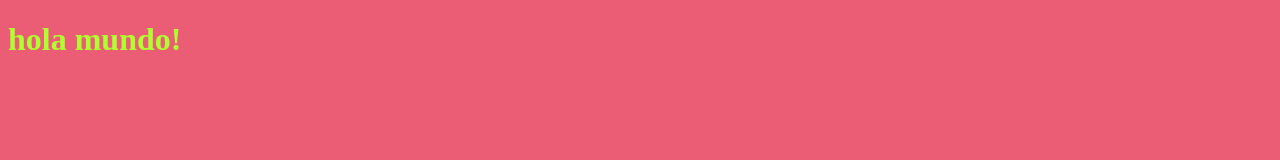
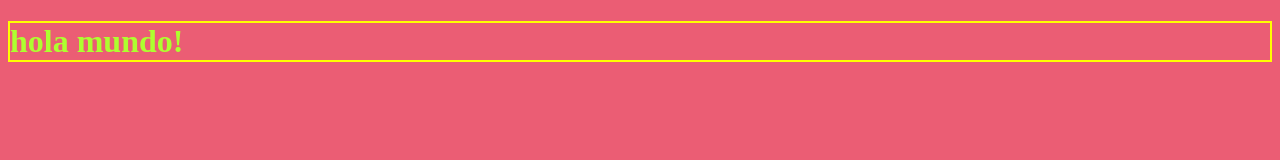
Before and after one commit to JordiRoronoa/git-demo, a plain HTML site: page index.html in a window 1280 px wide. Drawn offline with Linux system fonts and the light colour scheme.

Commit message:
borde amarillo

```diff
--- a/index.html
+++ b/index.html
@@ -8,6 +8,6 @@
 </head>
 
 <body style="background-color:rgb(235, 93, 116)">
-    <h1 style="color:greenyellow">hola mundo!</h1>
+    <h1 style="color:greenyellow; border:2px solid yellow">hola mundo!</h1>
 </body>
 </html>
```
